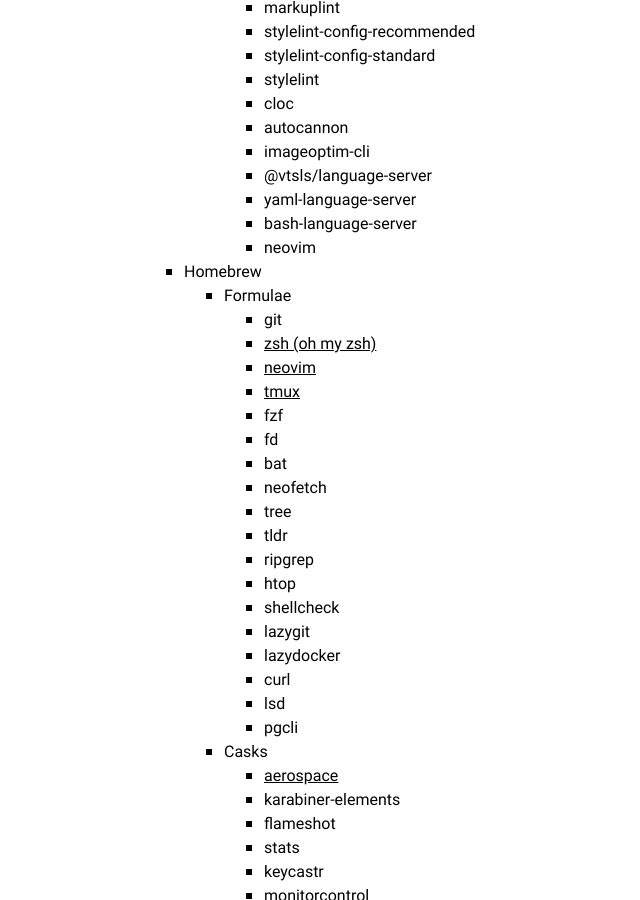
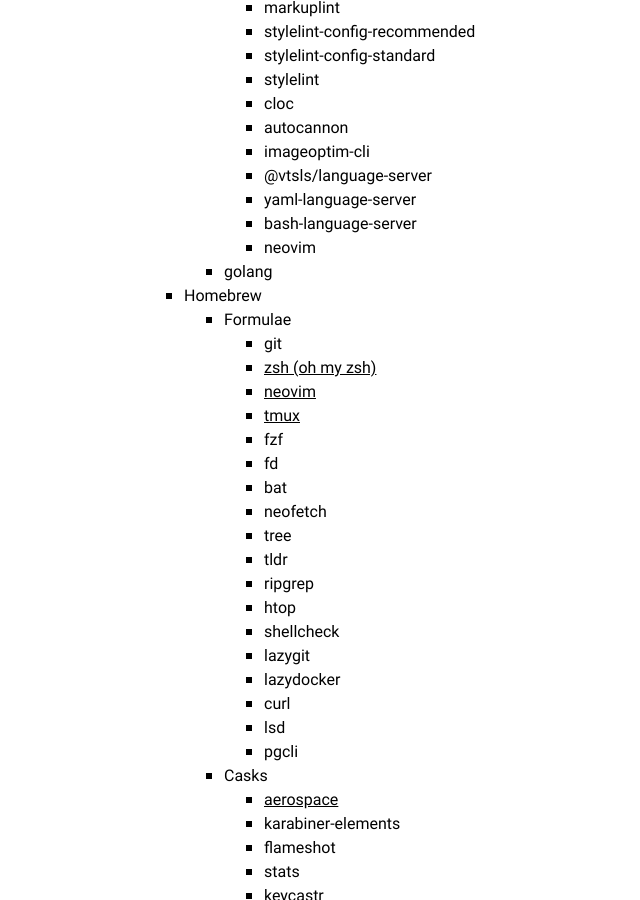
Before and after one commit to amalumian/www.malumian.dev, a Jekyll site: the page built from setup.html, in a window 1280 px wide and 900 px high, scrolled down 5315 px. Shown: the whole window, without its empty margins (166-806 px from the left). Built offline with Jekyll 4.4.1, drawn with Linux system fonts in a browser that asks for light colours.

Commit message:
Update setup.html

```diff
--- a/setup.html
+++ b/setup.html
@@ -316,6 +316,9 @@
                         <li>neovim</li>
                     </ul>
                 </li>
+                <li>
+                    golang
+                </li>
             </ul>
         </li>
         <li>Homebrew
```
